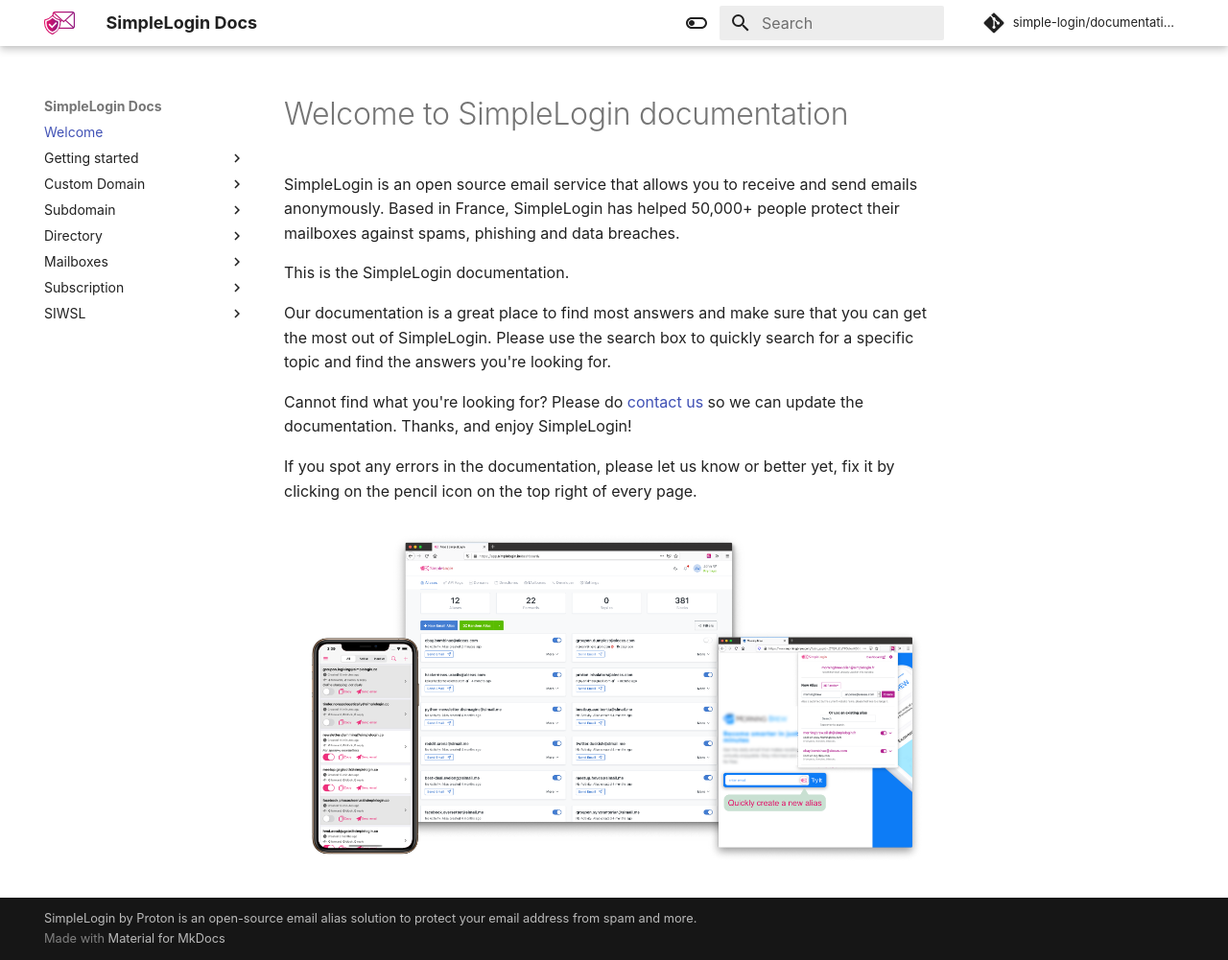
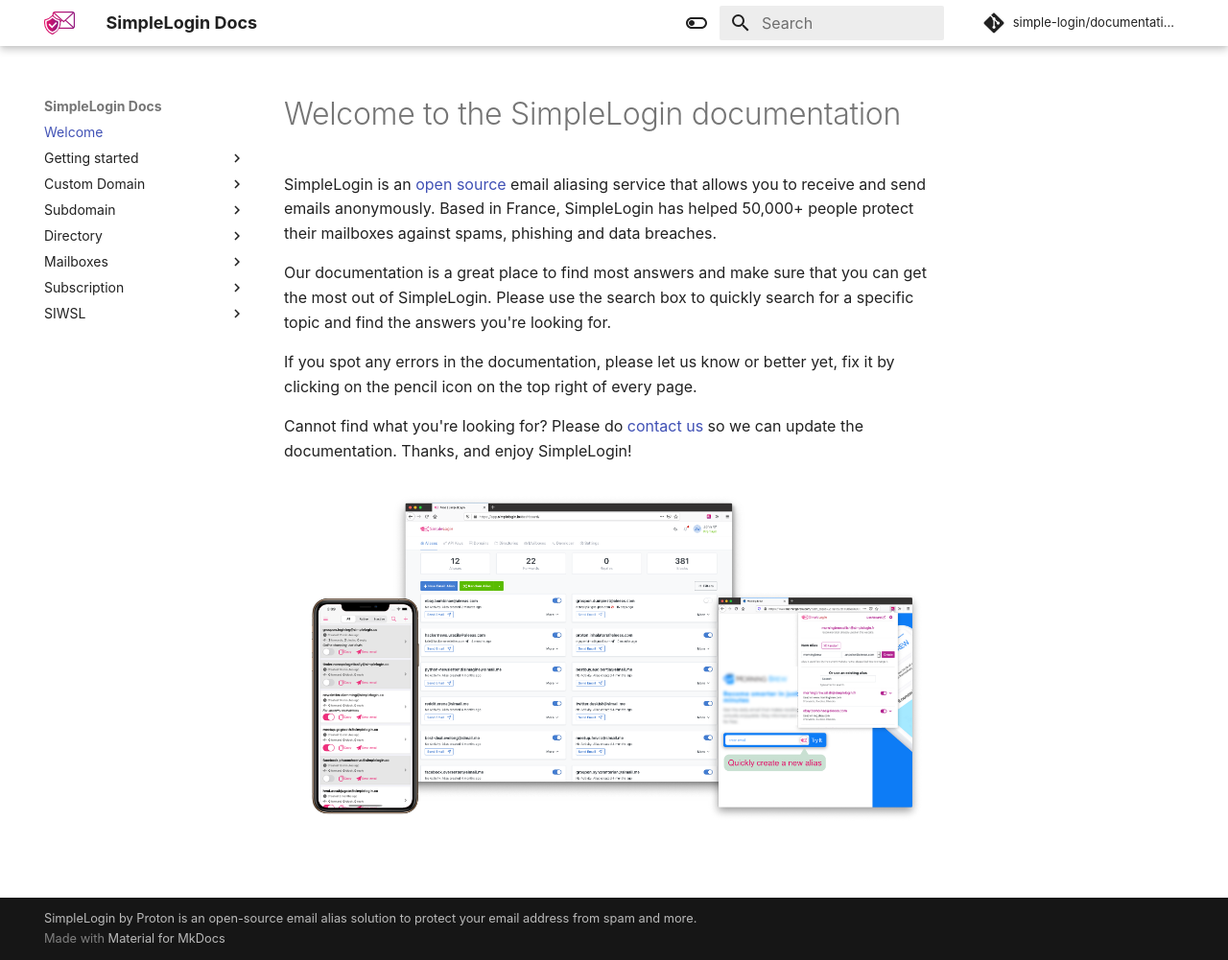
Before and after one commit to simple-login/documentation, an MkDocs documentation site: the page built from docs/index.md, in a window 1280 px wide and 1001 px high. Shown: the whole window at 96% size. Built offline with MkDocs 1.6.1 and Material for MkDocs 9.7.7, drawn with Linux system fonts in a browser that asks for light colours; comment, search, counter and statistics services are not loaded.

Commit message:
Clean up welcome page

```diff
--- a/docs/index.md
+++ b/docs/index.md
@@ -1,13 +1,11 @@
-# Welcome to SimpleLogin documentation
+# Welcome to the SimpleLogin documentation
 
-SimpleLogin is an open source email service that allows you to receive and send emails anonymously. Based in France, SimpleLogin has helped 50,000+ people protect their mailboxes against spams, phishing and data breaches.
-
-This is the SimpleLogin documentation.
+SimpleLogin is an [open source](https://github.com/simple-login) email aliasing service that allows you to receive and send emails anonymously. Based in France, SimpleLogin has helped 50,000+ people protect their mailboxes against spams, phishing and data breaches.
 
 Our documentation is a great place to find most answers and make sure that you can get the most out of SimpleLogin. Please use the search box to quickly search for a specific topic and find the answers you're looking for.
 
+If you spot any errors in the documentation, please let us know or better yet, fix it by clicking on the pencil icon on the top right of every page.
+
 Cannot find what you're looking for? Please do [contact us](mailto:support@simplelogin.zendesk.com) so we can update the documentation. Thanks, and enjoy SimpleLogin!
 
-If you spot any errors in the documentation, please let us know or better yet, fix it by clicking on the pencil icon on the top right of every page.
-
 ![](./assets/everywhere.png)
```
